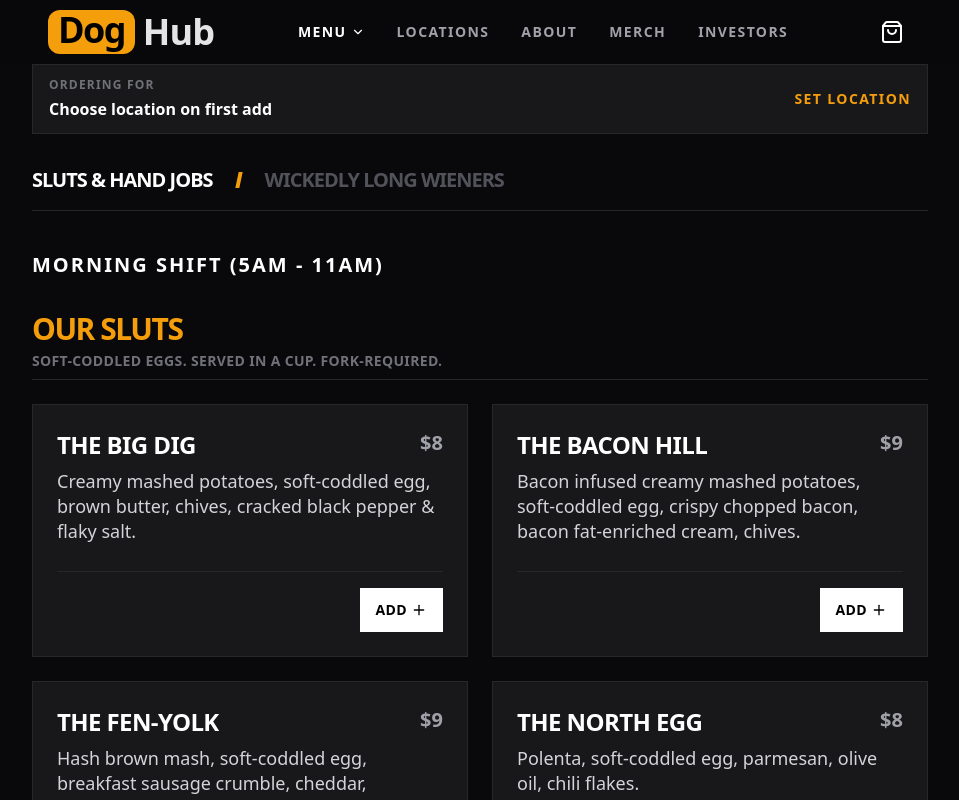
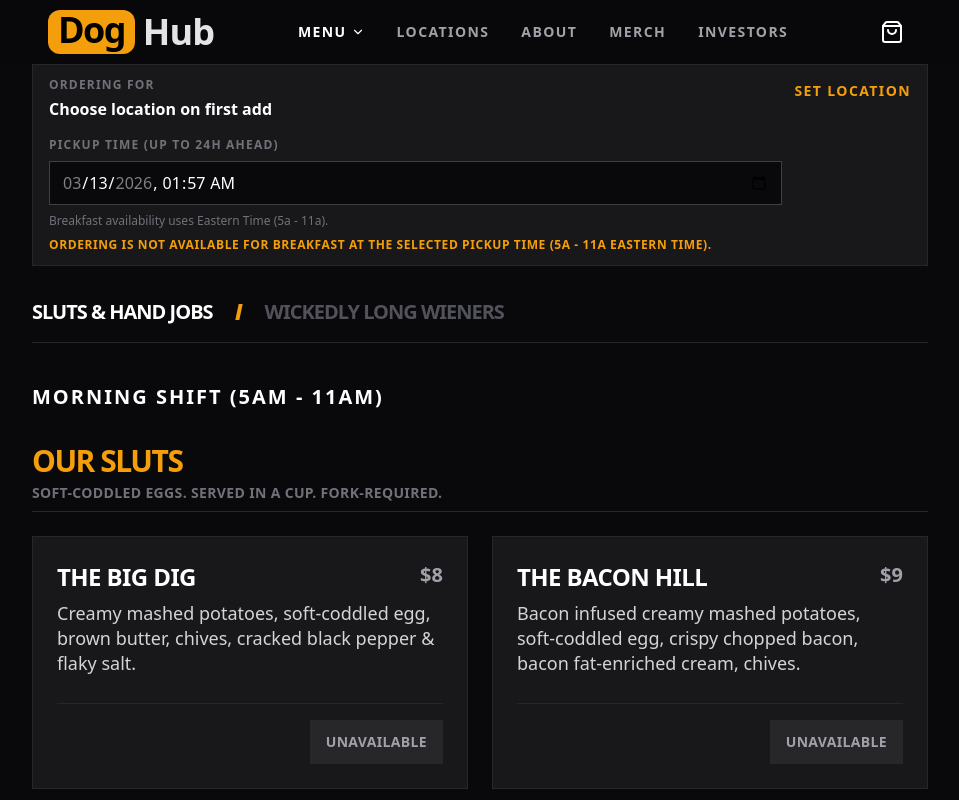
Before and after one commit to CAJustise/doghub-website, a React (Vite) app: page / in a window 1280 px wide. Both pictures are taken after a click on the button "MENU". Shown: the top 800 px of the page, without its empty margins (160-1119 px from the left). Built offline with nearby package versions, Linux system fonts and the light colour scheme.

Commit message:
Add ET breakfast gating and 24-hour order-ahead pickup time

```diff
--- a/src/App.jsx
+++ b/src/App.jsx
@@ -203,6 +203,9 @@ const locations = [
     image: hubHallImage,
     latitude: 42.3662,
     longitude: -71.0621,
+    schedule: {
+      default: { open: '05:00', close: '24:00' },
+    },
   },
   {
     id: 'south-station',
@@ -213,6 +216,9 @@ const locations = [
     image: southStationImage,
     latitude: 42.352271,
     longitude: -71.055242,
+    schedule: {
+      default: { open: '05:00', close: '24:00' },
+    },
   },
   {
     id: 'back-bay',
@@ -223,6 +229,9 @@ const locations = [
     image: backBayStationImage,
     latitude: 42.34735,
     longitude: -71.075727,
+    schedule: {
+      default: { open: '05:00', close: '24:00' },
+    },
   },
   {
     id: 'faneuil-hall',
@@ -233,8 +242,23 @@ const locations = [
     image: faneuilHallMarketplaceImage,
     latitude: 42.36012,
     longitude: -71.05677,
+    schedule: {
+      mon: { open: '10:00', close: '21:00' },
+      tue: { open: '10:00', close: '21:00' },
+      wed: { open: '10:00', close: '21:00' },
+      thu: { open: '10:00', close: '21:00' },
+      fri: { open: '10:00', close: '21:00' },
+      sat: { open: '10:00', close: '21:00' },
+      sun: { open: '11:00', close: '19:00' },
+    },
   },
 ];
+
+const breakfastItemIds = new Set([
+  ...breakfastSluts.map((item) => item.id),
+  ...breakfastHandJobs.map((item) => item.id),
+  ...breakfastBevs.map((item) => item.id),
+]);
 
 const getDirectionsLink = (address) => {
   const encodedAddress = encodeURIComponent(address);
@@ -253,6 +277,75 @@ const getDirectionsLink = (address) => {
 
   return `https://www.openstreetmap.org/search?query=${encodedAddress}`;
 };
+
+const easternTimeFormatter = new Intl.DateTimeFormat('en-US', {
+  timeZone: 'America/New_York',
+  weekday: 'short',
+  hour: '2-digit',
+  minute: '2-digit',
+  hour12: false,
+});
+
+const weekdayShortToKey = {
+  Sun: 'sun',
+  Mon: 'mon',
+  Tue: 'tue',
+  Wed: 'wed',
+  Thu: 'thu',
+  Fri: 'fri',
+  Sat: 'sat',
+};
+
+const getEasternTimeParts = (date) => {
+  const parts = easternTimeFormatter.formatToParts(date);
+  const values = Object.fromEntries(parts.map((part) => [part.type, part.value]));
+  return {
+    weekday: weekdayShortToKey[values.weekday],
+    hour: Number(values.hour),
+    minute: Number(values.minute),
+  };
+};
+
+const toMinutes = (timeText) => {
+  const [hour, minute] = timeText.split(':').map(Number);
+  return hour * 60 + minute;
+};
+
+const isWithinHoursWindow = (minutes, openMinutes, closeMinutes) => {
+  if (closeMinutes > openMinutes) return minutes >= openMinutes && minutes < closeMinutes;
+  if (closeMinutes < openMinutes) return minutes >= openMinutes || minutes < closeMinutes;
+  return true;
+};
+
+const isLocationOpenAt = (location, date) => {
+  const etParts = getEasternTimeParts(date);
+  const dayWindow = location.schedule?.[etParts.weekday] || location.schedule?.default;
+  if (!dayWindow) return false;
+
+  const openMinutes = toMinutes(dayWindow.open);
+  const closeMinutes = toMinutes(dayWindow.close);
+  const currentMinutes = etParts.hour * 60 + etParts.minute;
+
+  return isWithinHoursWindow(currentMinutes, openMinutes, closeMinutes);
+};
+
+const isBreakfastAvailableAt = (date) => {
+  const { hour, minute } = getEasternTimeParts(date);
+  const minutes = hour * 60 + minute;
+  return minutes >= 5 * 60 && minutes < 11 * 60;
+};
+
+const formatDateTimeLocal = (date) => {
+  const year = date.getFullYear();
+  const month = String(date.getMonth() + 1).padStart(2, '0');
+  const day = String(date.getDate()).padStart(2, '0');
+  const hour = String(date.getHours()).padStart(2, '0');
+  const minute = String(date.getMinutes()).padStart(2, '0');
+  return `${year}-${month}-${day}T${hour}:${minute}`;
+};
+
+const normalizeToMinute = (date) =>
+  new Date(date.getFullYear(), date.getMonth(), date.getDate(), date.getHours(), date.getMinutes());
 
 const toRadians = (degrees) => (degrees * Math.PI) / 180;
 
@@ -783,7 +876,17 @@ const LynnerCustomizer = ({ onNavigate, addToCart }) => {
   );
 };
 
-const CartView = ({ cart, onRemove, onNavigate, selectedLocation }) => {
+const CartView = ({
+  cart,
+  onRemove,
+  onNavigate,
+  selectedLocation,
+  pickupAtValue,
+  pickupMinValue,
+  pickupMaxValue,
+  onPickupTimeChange,
+  pickupTimeError,
+}) => {
   const cartTotal = cart.reduce((acc, item) => acc + item.price, 0);
 
   return (
@@ -801,15 +904,29 @@ const CartView = ({ cart, onRemove, onNavigate, selectedLocation }) => {
         </h2>
 
         <div className="mb-8 border border-zinc-800 bg-zinc-900 p-4 flex items-center justify-between gap-4">
-          <div>
+          <div className="w-full">
             <p className="text-zinc-500 text-xs font-bold uppercase tracking-widest">Pickup Location</p>
             <p className="text-white font-black text-sm md:text-base mt-1">
               {selectedLocation ? selectedLocation.area : 'Not selected yet'}
             </p>
+            <div className="mt-4">
+              <label className="block text-zinc-500 text-xs font-bold uppercase tracking-widest mb-2">
+                Pickup Time (Up To 24h Ahead)
+              </label>
+              <input
+                type="datetime-local"
+                value={pickupAtValue}
+                min={pickupMinValue}
+                max={pickupMaxValue}
+                onChange={(event) => onPickupTimeChange(event.target.value)}
+                className="w-full bg-zinc-950 border border-zinc-700 text-white px-3 py-2 focus:outline-none focus:border-amber-500"
+              />
+              {pickupTimeError && <p className="text-red-400 text-xs mt-2">{pickupTimeError}</p>}
+            </div>
           </div>
           <button
             onClick={() => onNavigate('locations')}
-            className="text-amber-500 hover:text-amber-400 text-xs md:text-sm font-black uppercase tracking-widest"
+            className="text-amber-500 hover:text-amber-400 text-xs md:text-sm font-black uppercase tracking-widest pt-1"
           >
             Change
           </button>
@@ -893,10 +1010,27 @@ const MenuList = ({
   activeCategory,
   setActiveCategory,
   selectedLocation,
+  pickupAtValue,
+  pickupMinValue,
+  pickupMaxValue,
+  onPickupTimeChange,
+  pickupTimeError,
+  isBreakfastAvailableForPickup,
 }) => {
+  const isItemAddDisabled = (item) =>
+    Boolean(pickupTimeError) || (breakfastItemIds.has(item.id) && !isBreakfastAvailableForPickup);
+
+  const getDisabledLabel = (item) => {
+    if (breakfastItemIds.has(item.id) && !isBreakfastAvailableForPickup) return 'UNAVAILABLE';
+    if (pickupTimeError) return 'CHECK PICKUP';
+    return null;
+  };
+
   const ItemCard = ({ item }) => {
     const qtyInCart = cart.filter((c) => c.id === item.id && !c.isCustom).length;
     const customCount = item.isCustom ? cart.filter((c) => c.id === item.id).length : 0;
+    const addDisabled = isItemAddDisabled(item);
+    const disabledLabel = getDisabledLabel(item);
 
     return (
       <div
@@ -944,16 +1078,27 @@ const MenuList = ({
                   <Minus size={18} />
                 </button>
                 <span className="font-black text-amber-500 px-2">{qtyInCart}</span>
-                <button onClick={() => addToCart(item)} className="p-3 hover:text-amber-500">
+                <button
+                  onClick={() => addToCart(item)}
+                  disabled={addDisabled}
+                  className="p-3 hover:text-amber-500 disabled:text-zinc-600 disabled:hover:text-zinc-600 disabled:cursor-not-allowed"
+                >
                   <Plus size={18} />
                 </button>
               </div>
             ) : (
               <button
                 onClick={() => addToCart(item)}
-                className="w-full bg-white text-black hover:bg-amber-500 font-black uppercase text-sm px-4 py-3 tracking-wide flex justify-center items-center transition-colors"
+                disabled={addDisabled}
+                className="w-full bg-white text-black hover:bg-amber-500 font-black uppercase text-sm px-4 py-3 tracking-wide flex justify-center items-center transition-colors disabled:bg-zinc-800 disabled:text-zinc-400 disabled:cursor-not-allowed"
               >
-                ADD <Plus size={16} className="ml-1" />
+                {disabledLabel ? (
+                  disabledLabel
+                ) : (
+                  <>
+                    ADD <Plus size={16} className="ml-1" />
+                  </>
+                )}
               </button>
             )}
           </div>
@@ -964,6 +1109,8 @@ const MenuList = ({
 
   const CompactRow = ({ item }) => {
     const qtyInCart = cart.filter((c) => c.id === item.id).length;
+    const addDisabled = isItemAddDisabled(item);
+    const disabledLabel = getDisabledLabel(item);
 
     return (
       <div className="bg-zinc-900 p-4 border border-zinc-800 flex justify-between items-center group">
@@ -979,13 +1126,21 @@ const MenuList = ({
                 <Minus size={14} />
               </button>
               <span className="font-black text-amber-500 text-sm w-4 text-center">{qtyInCart}</span>
-              <button onClick={() => addToCart(item)} className="p-2 hover:text-amber-500">
+              <button
+                onClick={() => addToCart(item)}
+                disabled={addDisabled}
+                className="p-2 hover:text-amber-500 disabled:text-zinc-600 disabled:hover:text-zinc-600 disabled:cursor-not-allowed"
+              >
                 <Plus size={14} />
               </button>
             </div>
           ) : (
-            <button onClick={() => addToCart(item)} className="bg-white text-black hover:bg-amber-500 p-2 transition-colors">
-              <Plus size={16} />
+            <button
+              onClick={() => addToCart(item)}
+              disabled={addDisabled}
+              className="bg-white text-black hover:bg-amber-500 p-2 transition-colors disabled:bg-zinc-800 disabled:text-zinc-400 disabled:cursor-not-allowed disabled:hover:bg-zinc-800"
+            >
+              {disabledLabel ? <span className="px-1 text-[10px] font-black tracking-wider">{disabledLabel}</span> : <Plus size={16} />}
             </button>
           )}
         </div>
@@ -996,16 +1151,36 @@ const MenuList = ({
   return (
     <div className="py-16 px-4 bg-zinc-950 min-h-screen">
       <div className="max-w-4xl mx-auto">
-        <div className="mb-8 border border-zinc-800 bg-zinc-900 px-4 py-3 flex items-center justify-between gap-3">
-          <div>
+        <div className="mb-8 border border-zinc-800 bg-zinc-900 px-4 py-3 flex items-start justify-between gap-3">
+          <div className="w-full">
             <p className="text-zinc-500 text-xs font-bold uppercase tracking-widest">Ordering For</p>
             <p className="text-white font-black text-sm md:text-base mt-1">
               {selectedLocation ? selectedLocation.area : 'Choose location on first add'}
             </p>
+            <div className="mt-4">
+              <label className="block text-zinc-500 text-xs font-bold uppercase tracking-widest mb-2">
+                Pickup Time (Up To 24h Ahead)
+              </label>
+              <input
+                type="datetime-local"
+                value={pickupAtValue}
+                min={pickupMinValue}
+                max={pickupMaxValue}
+                onChange={(event) => onPickupTimeChange(event.target.value)}
+                className="w-full bg-zinc-950 border border-zinc-700 text-white px-3 py-2 focus:outline-none focus:border-amber-500"
+              />
+              <p className="text-zinc-500 text-xs mt-2">Breakfast availability uses Eastern Time (5a - 11a).</p>
+              {pickupTimeError && <p className="text-red-400 text-xs mt-2">{pickupTimeError}</p>}
+              {activeCategory === 'breakfast' && !isBreakfastAvailableForPickup && (
+                <p className="text-amber-500 text-xs mt-2 font-bold uppercase tracking-wider">
+                  Ordering is not available for breakfast at the selected pickup time (5a - 11a Eastern Time).
+                </p>
+              )}
+            </div>
           </div>
           <button
             onClick={() => onNavigate('locations')}
-            className="text-amber-500 hover:text-amber-400 text-xs md:text-sm font-black uppercase tracking-widest shrink-0"
+            className="text-amber-500 hover:text-amber-400 text-xs md:text-sm font-black uppercase tracking-widest shrink-0 pt-1"
           >
             Set Location
           </button>
@@ -1807,13 +1982,38 @@ const DogHub = () => {
   const [pendingCartItem, setPendingCartItem] = useState(null);
   const [isResolvingClosestLocation, setIsResolvingClosestLocation] = useState(false);
   const [locationPickerError, setLocationPickerError] = useState('');
+  const [pickupAt, setPickupAt] = useState(() => normalizeToMinute(new Date()));
+  const [currentTimeMs, setCurrentTimeMs] = useState(() => Date.now());
 
   const selectedLocation = locations.find((location) => location.id === selectedLocationId) || null;
+  const currentTime = normalizeToMinute(new Date(currentTimeMs));
+  const normalizedPickupAt = normalizeToMinute(pickupAt);
+  const latestPickupTime = new Date(currentTime.getTime() + 24 * 60 * 60 * 1000);
+  const pickupAtValue = formatDateTimeLocal(normalizedPickupAt);
+  const pickupMinValue = formatDateTimeLocal(currentTime);
+  const pickupMaxValue = formatDateTimeLocal(latestPickupTime);
+  const pickupOutOfRangeError =
+    normalizedPickupAt < currentTime
+      ? 'Pickup time cannot be in the past.'
+      : normalizedPickupAt > latestPickupTime
+        ? 'Pickup time must be within 24 hours.'
+        : '';
+  const locationClosedAtPickupError =
+    selectedLocation && !isLocationOpenAt(selectedLocation, normalizedPickupAt)
+      ? `${selectedLocation.area} is closed at the selected pickup time.`
+      : '';
+  const pickupTimeError = pickupOutOfRangeError || locationClosedAtPickupError;
+  const isBreakfastAvailableForPickup = isBreakfastAvailableAt(normalizedPickupAt);
 
   useEffect(() => {
     const handleScroll = () => setScrolled(window.scrollY > 50);
     window.addEventListener('scroll', handleScroll);
     return () => window.removeEventListener('scroll', handleScroll);
+  }, []);
+
+  useEffect(() => {
+    const intervalId = window.setInterval(() => setCurrentTimeMs(Date.now()), 60000);
+    return () => window.clearInterval(intervalId);
   }, []);
 
   const navigate = (tab, subTab = null) => {
@@ -1833,17 +2033,36 @@ const DogHub = () => {
     setLocationPickerError('');
   };
 
+  const handlePickupTimeChange = (value) => {
+    const parsedTime = new Date(value);
+    if (Number.isNaN(parsedTime.getTime())) return;
+    setPickupAt(normalizeToMinute(parsedTime));
+  };
+
   const handleLocationSelected = (locationId, options = {}) => {
     const { navigateToMenu = false } = options;
+    const chosenLocation = locations.find((location) => location.id === locationId);
+    const chosenLocationIsOpen = chosenLocation ? isLocationOpenAt(chosenLocation, normalizedPickupAt) : false;
+    const canApplyPendingItem = pendingCartItem ? chosenLocationIsOpen && !pickupOutOfRangeError : true;
 
     setSelectedLocationId(locationId);
     setIsLocationPickerOpen(false);
     setLocationPickerError('');
 
     setPendingCartItem((pendingItem) => {
-      if (pendingItem) addItemToCart(pendingItem);
+      if (pendingItem && canApplyPendingItem) addItemToCart(pendingItem);
       return null;
     });
+
+    if (pendingCartItem && !canApplyPendingItem) {
+      setIsLocationPickerOpen(true);
+      if (pickupOutOfRangeError) {
+        setLocationPickerError(pickupOutOfRangeError);
+      } else if (chosenLocation) {
+        setLocationPickerError(`${chosenLocation.area} is closed at the selected pickup time.`);
+      }
+      return;
+    }
 
     if (navigateToMenu) navigate('menu', 'dogs');
   };
@@ -1878,6 +2097,20 @@ const DogHub = () => {
   };
 
   const addToCart = (item) => {
+    if (breakfastItemIds.has(item.id) && !isBreakfastAvailableForPickup) return;
+
+    if (pickupOutOfRangeError) {
+      setLocationPickerError(pickupOutOfRangeError);
+      setIsLocationPickerOpen(true);
+      return;
+    }
+
+    if (selectedLocation && !isLocationOpenAt(selectedLocation, normalizedPickupAt)) {
+      setLocationPickerError(`${selectedLocation.area} is closed at the selected pickup time.`);
+      setIsLocationPickerOpen(true);
+      return;
+    }
+
     if (selectedLocationId) {
       addItemToCart(item);
       return;
@@ -1917,6 +2150,12 @@ const DogHub = () => {
             activeCategory={menuSubTab}
             setActiveCategory={setMenuSubTab}
             selectedLocation={selectedLocation}
+            pickupAtValue={pickupAtValue}
+            pickupMinValue={pickupMinValue}
+            pickupMaxValue={pickupMaxValue}
+            onPickupTimeChange={handlePickupTimeChange}
+            pickupTimeError={pickupTimeError}
+            isBreakfastAvailableForPickup={isBreakfastAvailableForPickup}
           />
         );
       case 'locations':
@@ -1943,6 +2182,11 @@ const DogHub = () => {
             onRemove={removeFromCart}
             onNavigate={navigate}
             selectedLocation={selectedLocation}
+            pickupAtValue={pickupAtValue}
+            pickupMinValue={pickupMinValue}
+            pickupMaxValue={pickupMaxValue}
+            onPickupTimeChange={handlePickupTimeChange}
+            pickupTimeError={pickupTimeError}
           />
         );
       default:
```
